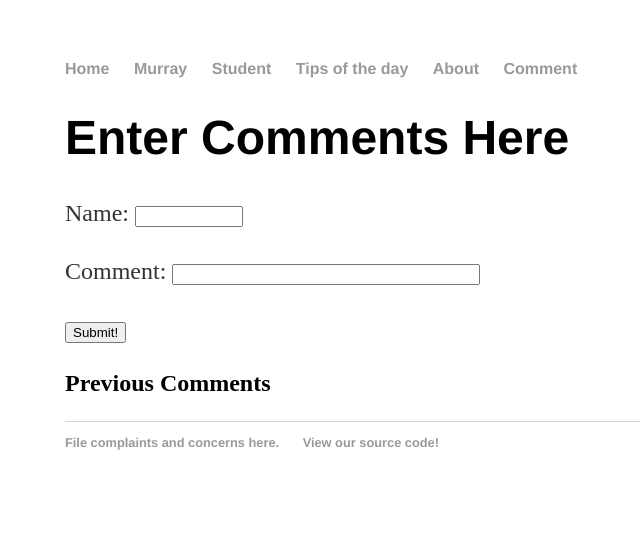
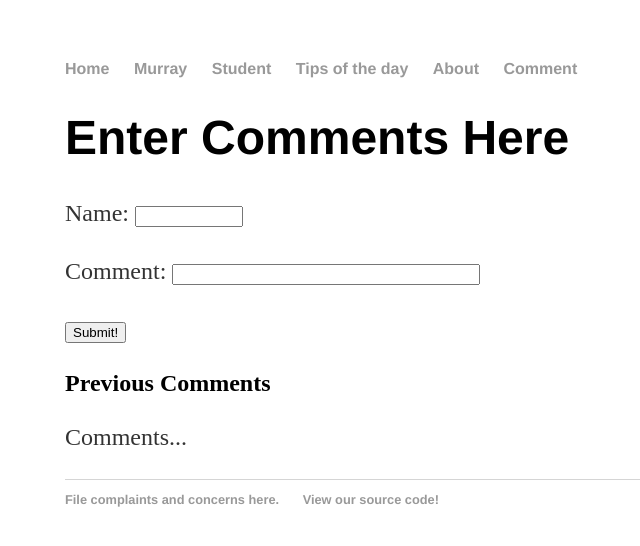
Before and after one commit to rowen2/rowen2.github.io, a Jekyll site: the page built from Comments/index.html, in a window 1280 px wide. Shown: the top 546 px of the page, without its empty margins (63-703 px from the left). Built offline with Jekyll 4.4.1, drawn with Linux system fonts in a browser that asks for light colours; comment, search, counter and statistics services are not loaded.

Commit message:
Update index.html

```diff
--- a/Comments/index.html
+++ b/Comments/index.html
@@ -27,7 +27,7 @@ title: About (MUM)
 			<p>  Comment: <input type="text" name="CommentText" id="com" value="" style="width: 300px;"></p>
       			<p> <button onclick="getVariables()">Submit!</button> </p>
 			<h2> Previous Comments </h2>
-			<p id="previousC"> </p>
+			<p id="previousC"> Comments...</p>
 		</div><!-- /.comments -->
 	</body>
 </html>
```
